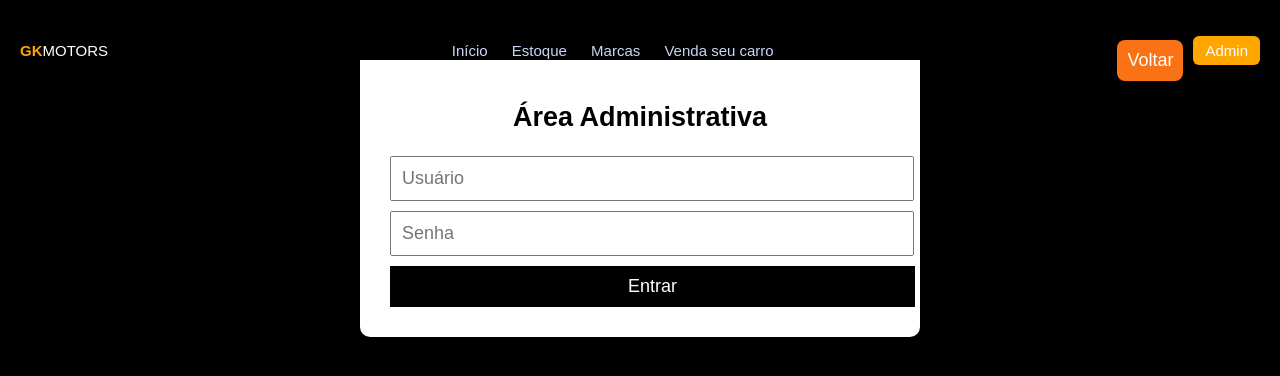
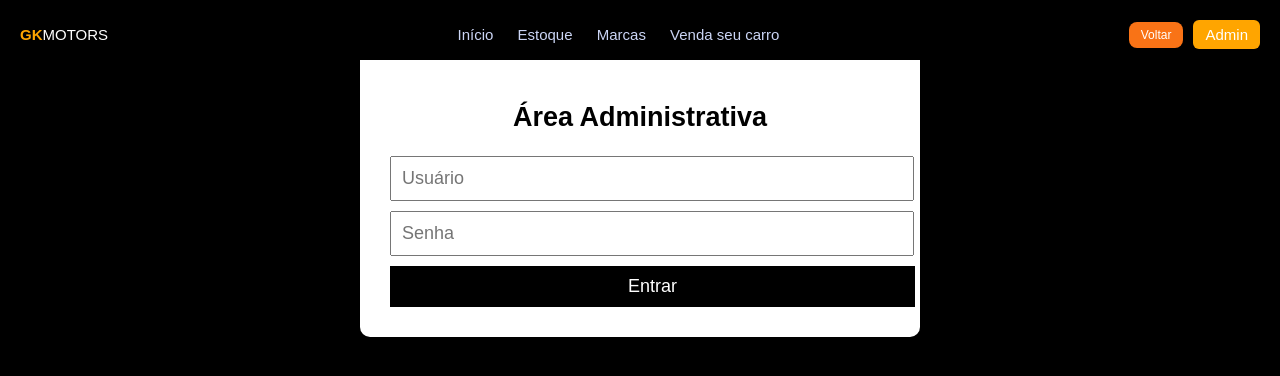
Before and after one commit to PApedroaugusto/GkMotors2, a plain HTML site: page login.html in a window 1280 px wide. Drawn offline with nearby package versions, Linux system fonts and the light colour scheme.

```diff
--- a/css/login.css
+++ b/css/login.css
@@ -39,12 +39,11 @@ body {
 }
 
 .btn-back {
-  margin-top: 20px;
   background: #f97316;
   color: #fff;
   border: none;
-  padding: 10px;
-  font-size: 18px;
+  padding: 6px 12px;
+  font-size: 12px;
   border-radius: 8px;
   cursor: pointer;
 }
```
